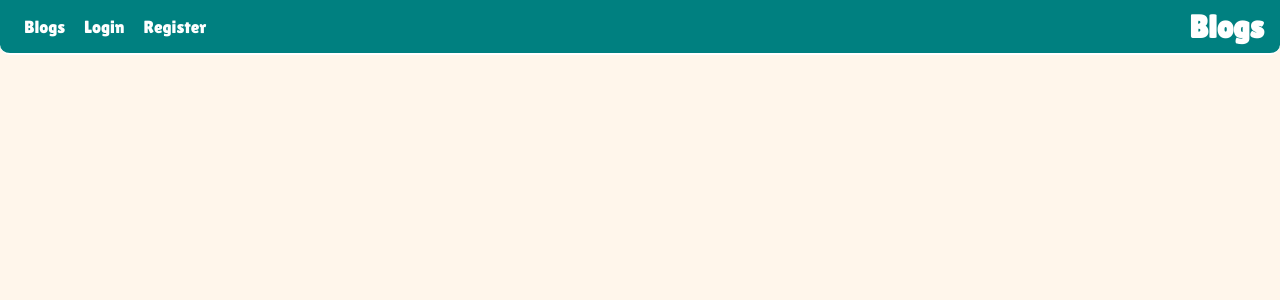
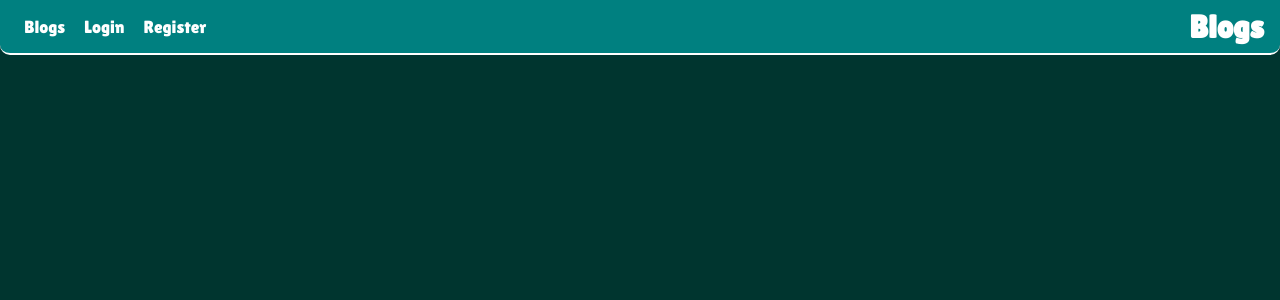
Before and after one commit to rzmahdi/django_blog, a Django app: page / in a window 1280 px wide. Shown: the top 300 px of the page. Run offline with Django 4.2, Linux system fonts and the light colour scheme; data that the repository does not hold is empty; some web fonts are replaced.

Commit message:
chore: change background

```diff
--- a/static/base.css
+++ b/static/base.css
@@ -7,7 +7,7 @@
 }
 
 body{
-    background-color: rgb(255, 246, 235);
+    background-color: #00352f;
 }
 
 header{
```
